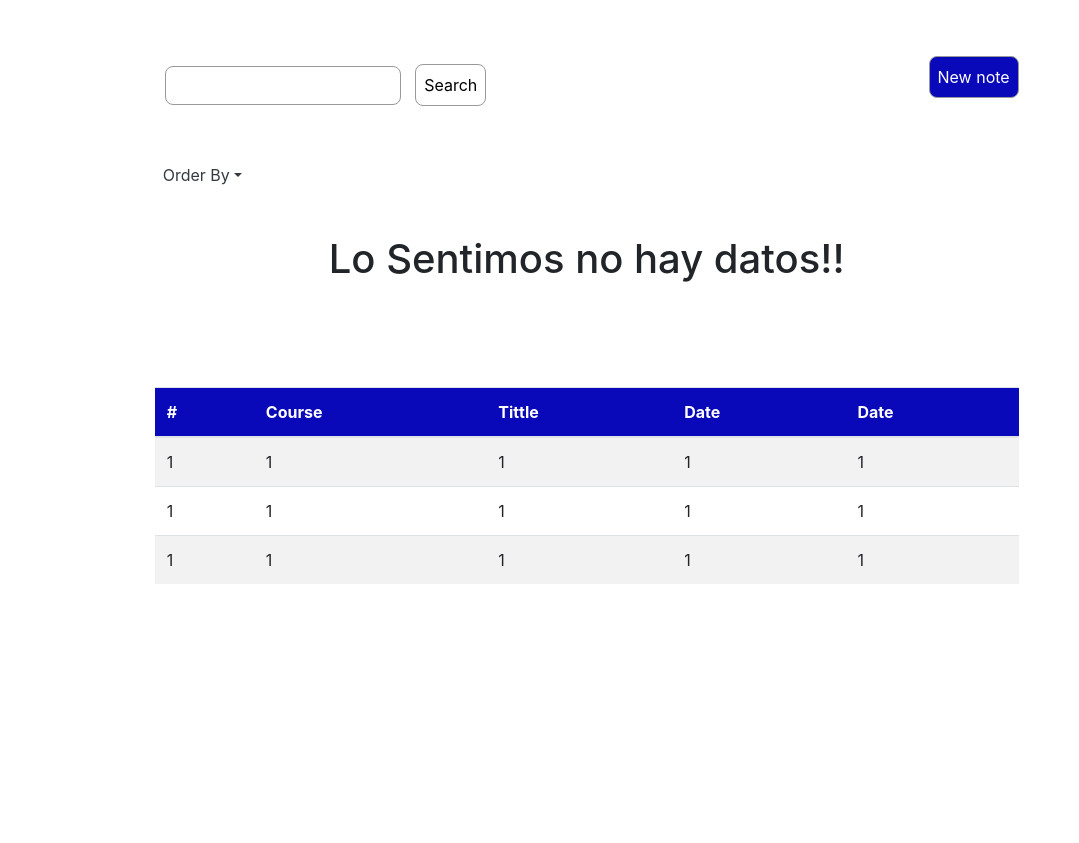
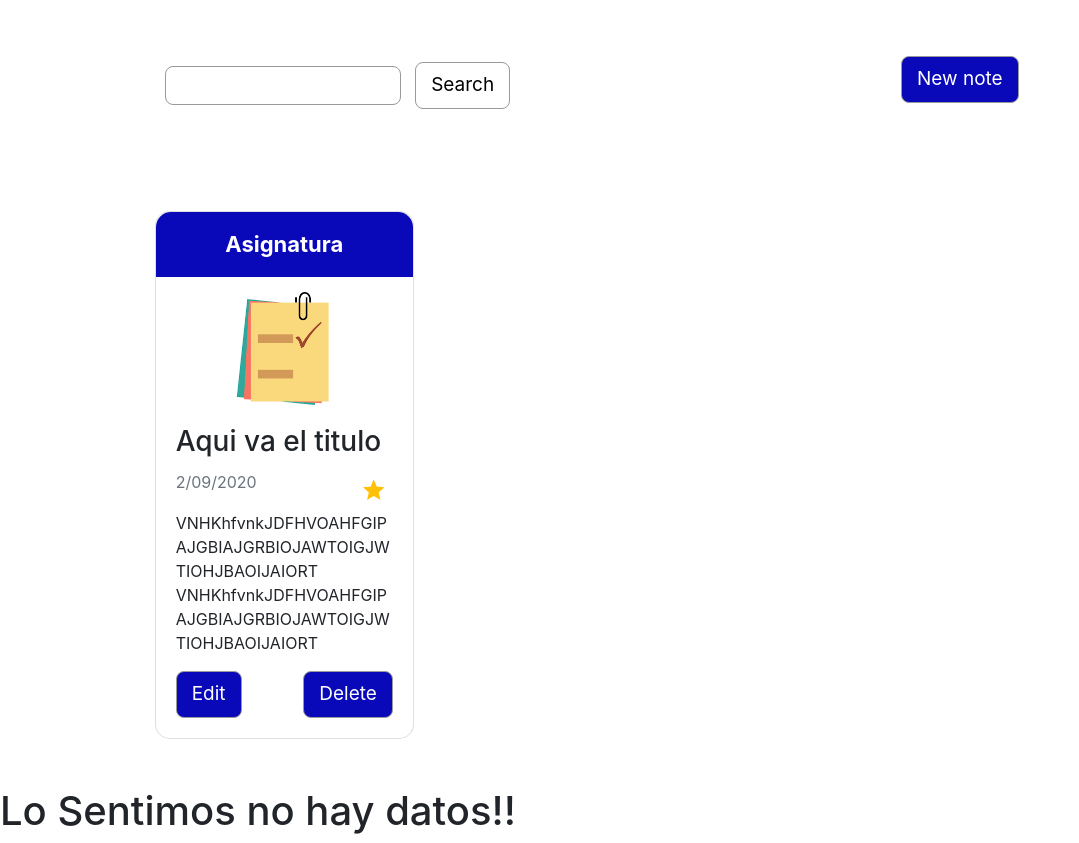
Before and after one commit to SheilaFundora/Notebooks, a PHP site: page /webs/ in a window 1280 px wide. Shown: the part 81-924 px from the top of the page, without its empty margins (0-1079 px from the left). Before the commit the page ends 665 px from the top, so only its background shows below. Run offline with PHP 8.4, Linux system fonts and the light colour scheme; the visitor is signed in with stand-in values (Sample User, id 1); data that the repository does not hold is empty.

Commit message:
added funcionality

```diff
--- a/css/style.css
+++ b/css/style.css
@@ -151,11 +151,13 @@ form small{
 
 .card-btn{
     border: 1px solid #999999;
-    padding: 8px;
+    padding: 8px 15px;
     border-radius: 8px;
     background: white;
     cursor: pointer;
     transition: all .4s;
+    font-size: 19px;
+
 }
 
 .card-btn:hover{
@@ -176,3 +178,20 @@ input:hover{
     box-shadow: 3px 3px 15px #e0e0e0;
     transition: all .4s;
 }
+
+.card{
+    border-radius: 15px;
+    width: 30%;
+}
+.card:hover{
+    box-shadow: 5px 5px 30px rgba(128, 128, 128, 0.38);
+}
+
+.card-header-mine{
+    font-size: 22px;
+    font-weight: bold;
+    background-color: var(--blue-dark);
+    border-top-left-radius: 15px;
+    border-top-right-radius: 15px;
+    margin-bottom: 15px;
+}
--- a/index.php
+++ b/index.php
@@ -83,6 +83,7 @@ $db = GetDB();
                     </a>
                 </div>
 
+                <!--
                 <div class="dropdown mt-5 ml-2">
                     <a class="dropdown-toggle p-0 text-dark text-decoration-none" data-toggle="dropdown">Order By</a>
                     <div class="dropdown-menu">
@@ -92,7 +93,55 @@ $db = GetDB();
                         <a href="index.php" class="dropdown-item">Fav</a>
                     </div>
                 </div>
+                -->
 
+                <br><br>
+
+                <div class="d-flex justify-content-between flex-wrap">
+                    <div class="card mt-5">
+                        <div class="card-header-mine p-3 text-center text-white">Asignatura</div>
+                        <div class="m-auto text-center">
+                            <img src="img/3.png" class="img-fluid w-50">
+                        </div>
+
+                        <div class="card-body">
+                            <h3 class="card-title">Aqui va el titulo</h3>
+                            <div class="d-flex justify-content-between">
+                                <p class="card-text text-secondary">2/09/2020</p>
+                                <button id="btn-fav" class="card-text text-secondary bg-transparent border-0">
+                                    <span class="mdi mdi-star text-warning" style="font-size: 26px"></span>
+                                </button>
+                            </div>
+                            <div>
+                                <p class="text-justify">
+                                    VNHKhfvnkJDFHVOAHFGIPAJGBIAJGRBIOJAWTOIGJWTIOHJBAOIJAIORT
+                                    VNHKhfvnkJDFHVOAHFGIPAJGBIAJGRBIOJAWTOIGJWTIOHJBAOIJAIORT
+                                </p>
+                            </div>
+                            <div class="d-flex justify-content-between">
+                                <form method="get" action="index.php">
+                                    <button class="card-btn" style="background: var(--blue-dark); color: white">
+                                        Edit
+                                    </button>
+                                </form>
+                                <form method="get" action="index.php">
+                                    <button class="card-btn" style="background: var(--blue-dark); color: white">
+                                        Delete
+                                    </button>
+                                </form>
+                            </div>
+
+
+                        </div>
+
+
+
+                    </div>
+                </div>
+
+
+
+            </div>
 
                 <div class="mt-5 text-center">
                     <?php
@@ -125,76 +174,7 @@ $db = GetDB();
                 </div>
 
 
-                <br>
-                <br>
 
-                <table class="table mt-5  mr-5 table-striped table-hover">
-                    <thead style="background-color: var(--blue-dark)" class="text-white">
-                        <tr>
-                            <th>#</th>
-                            <th>Course</th>
-                            <th>Tittle</th>
-                            <th>Date</th>
-                            <th>Date</th>
-                        </tr>
-                    </thead>
-                    <tbody>
-                        <tr>
-                            <td>
-                                1
-                            </td>
-                            <td>
-                                1
-                            </td>
-                            <td>
-                                1
-                            </td>
-                            <td>
-                                1
-                            </td>
-                            <td>
-                                1
-                            </td>
-                        </tr>
-                        <tr>
-                            <td>
-                                1
-                            </td>
-                            <td>
-                                1
-                            </td>
-                            <td>
-                                1
-                            </td>
-                            <td>
-                                1
-                            </td>
-                            <td>
-                                1
-                            </td>
-                        </tr>
-                        <tr>
-                            <td>
-                                1
-                            </td>
-                            <td>
-                                1
-                            </td>
-                            <td>
-                                1
-                            </td>
-                            <td>
-                                1
-                            </td>
-                            <td>
-                                1
-                            </td>
-                        </tr>
-                    </tbody>
-                </table>
-
-
-            </div>
 
 
             <div class="col-12 col-ms-12 col-lg-2"></div>
```
Also changed, not shown: js/js.js (added).
